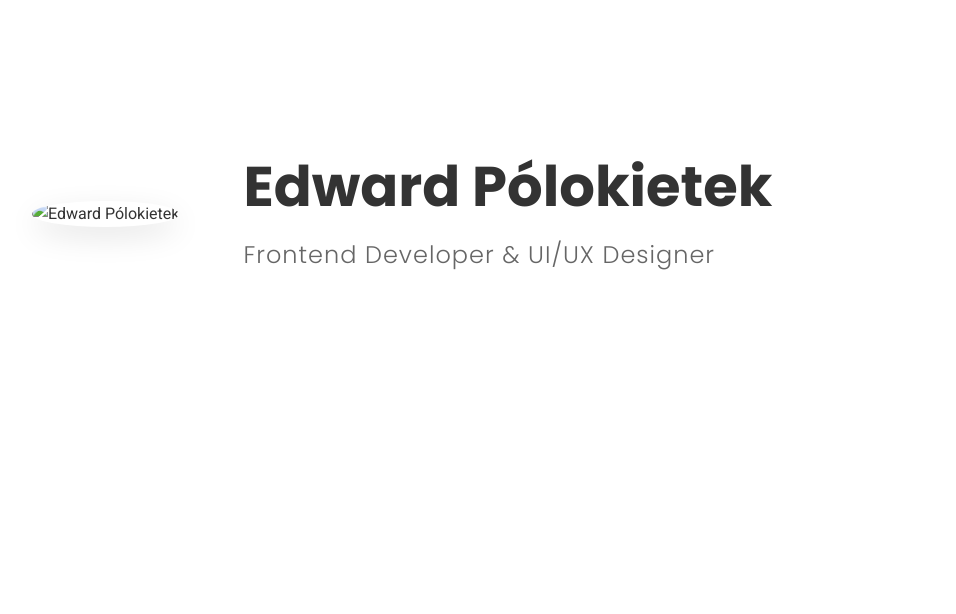
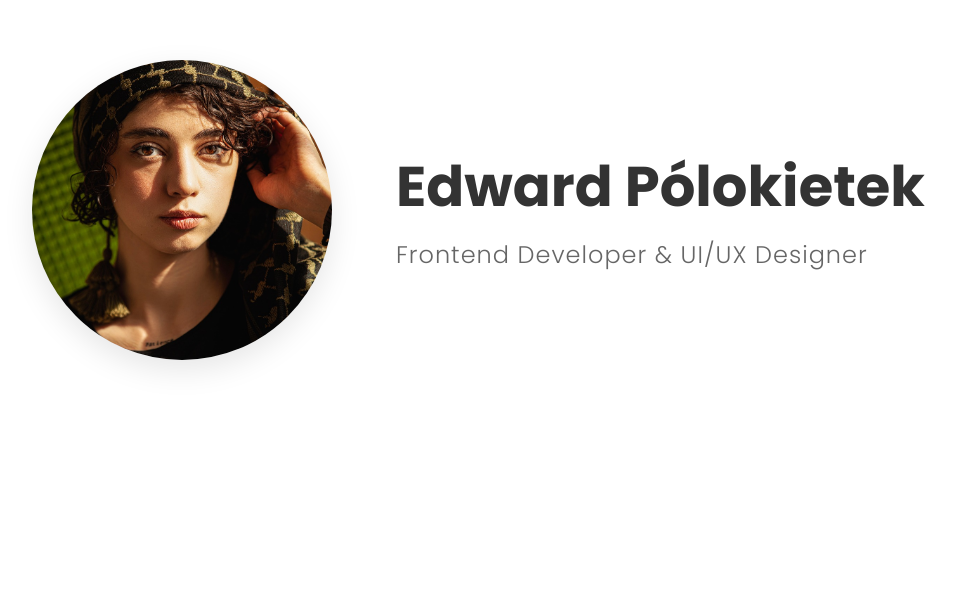
Before and after one commit to Klejmbot2/Projektowanie-cursor, a plain HTML site: page index.html in a window 1280 px wide. Shown: the part 186-800 px from the top of the page, without its empty margins (8-964 px from the left). Drawn offline with Linux system fonts and the light colour scheme.

Commit message:
Update index.html

```diff
--- a/index.html
+++ b/index.html
@@ -16,7 +16,7 @@
     <header class="header">
         <div class="header-container">
             <div class="header-image">
-                <img src="images/woman-8378634_1280.jpg" alt="Edward Pólokietek" class="profile-photo">
+                <img src="woman-8378634_1280.jpg" alt="Edward Pólokietek" class="profile-photo">
             </div>
             <div class="header-content">
                 <h1 class="header-name">Edward Pólokietek</h1>
```
